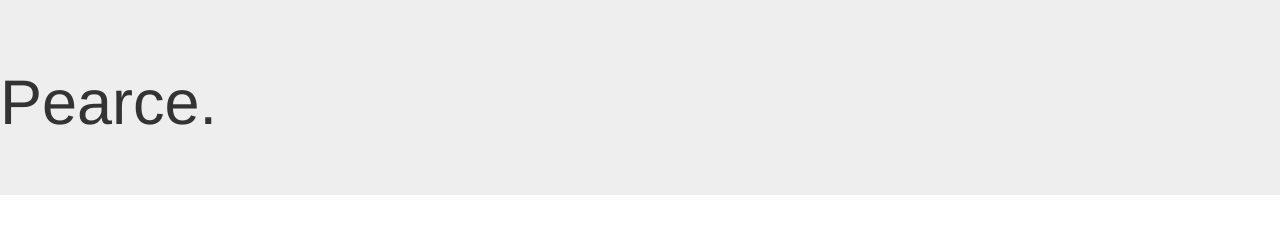
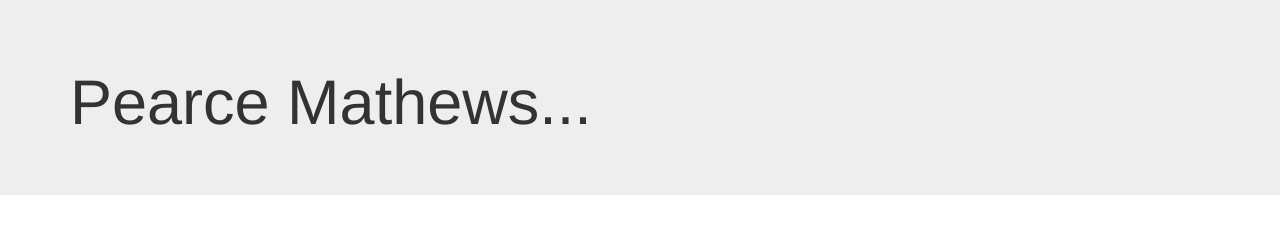
Before and after one commit to pearcemathews/pearcemathew.github.io, a plain HTML site: page index.html in a window 1280 px wide. Drawn offline with nearby package versions, Linux system fonts and the light colour scheme.

Commit message:
Add container

```diff
--- a/index.html
+++ b/index.html
@@ -7,7 +7,9 @@
 	</head>
 	<body>
 		<div class="jumbotron">
-			<h1>Pearce.</h1>
+			<div class="container">
+				<h1>Pearce Mathews...</h1>
+			</div>
 		</div>
 	</body>
 </html>
```
